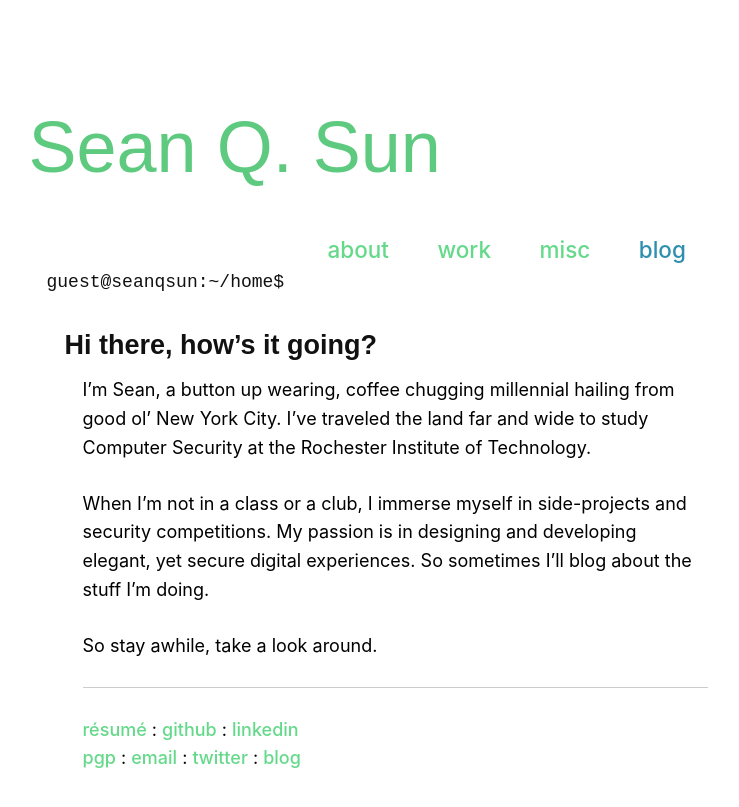
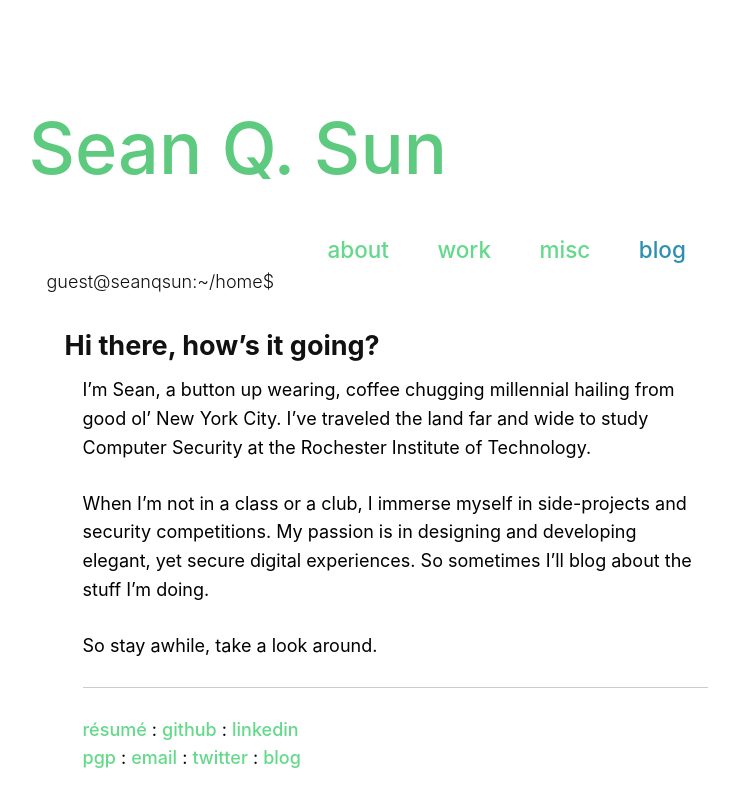
Before and after one commit to Sean-Q-Sun/Sean-Q-Sun.github.io, a Jekyll site: the page built from index.md, in a window 1280 px wide. Shown: the top 807 px of the page, without its empty margins (245-984 px from the left). Built offline with Jekyll 4.4.1, drawn with Linux system fonts in a browser that asks for light colours.

Commit message:
monospace

```diff
--- a/static/css/main.css
+++ b/static/css/main.css
@@ -1,9 +1,9 @@
 html {
-  font: 18px/1.6 -apple-system, BlinkMacSystemFont,
+   font: 18px/1.6 -apple-system, BlinkMacSystemFont,
       "Segoe UI", "Roboto", "Oxygen", "Ubuntu", "Cantarell",
       "Fira Sans", "Droid Sans", "Helvetica Neue",
       sans-serif;
-      background: #FFF; /* f2f1ef */
+     background: #FFF; /* f2f1ef */
 }
 
 
@@ -86,7 +86,7 @@ h1, h2, h3, h4, h5, h6 {
   margin: 0 0 0.5rem -0.1rem /* align left edge */;
   color: #111;
   text-rendering: optimizeLegibility;
-  font-family: 'Raleway', sans-serif;
+  /*font-family: 'Raleway', sans-serif;*/
   line-height: 1.2
   font-weight: 300;
 }
@@ -141,8 +141,11 @@ h2 {
 h3 {
   margin: 0rem -2rem 1.75rem -2rem;
   font-size: 1rem;
-  font-family:  monospace;
   font-weight: 300;
+   font-family: 18px/1.6 -apple-system, BlinkMacSystemFont,
+      "Lucida Console", "Roboto Mono", "Oxygen Mono", "Ubuntu Mono", "Cantarell Mono",
+      "Fira Sans Mono", "Droid Sans Mono", "Helvetica Neue Mono",
+      monospace;
 
 }
 
```
